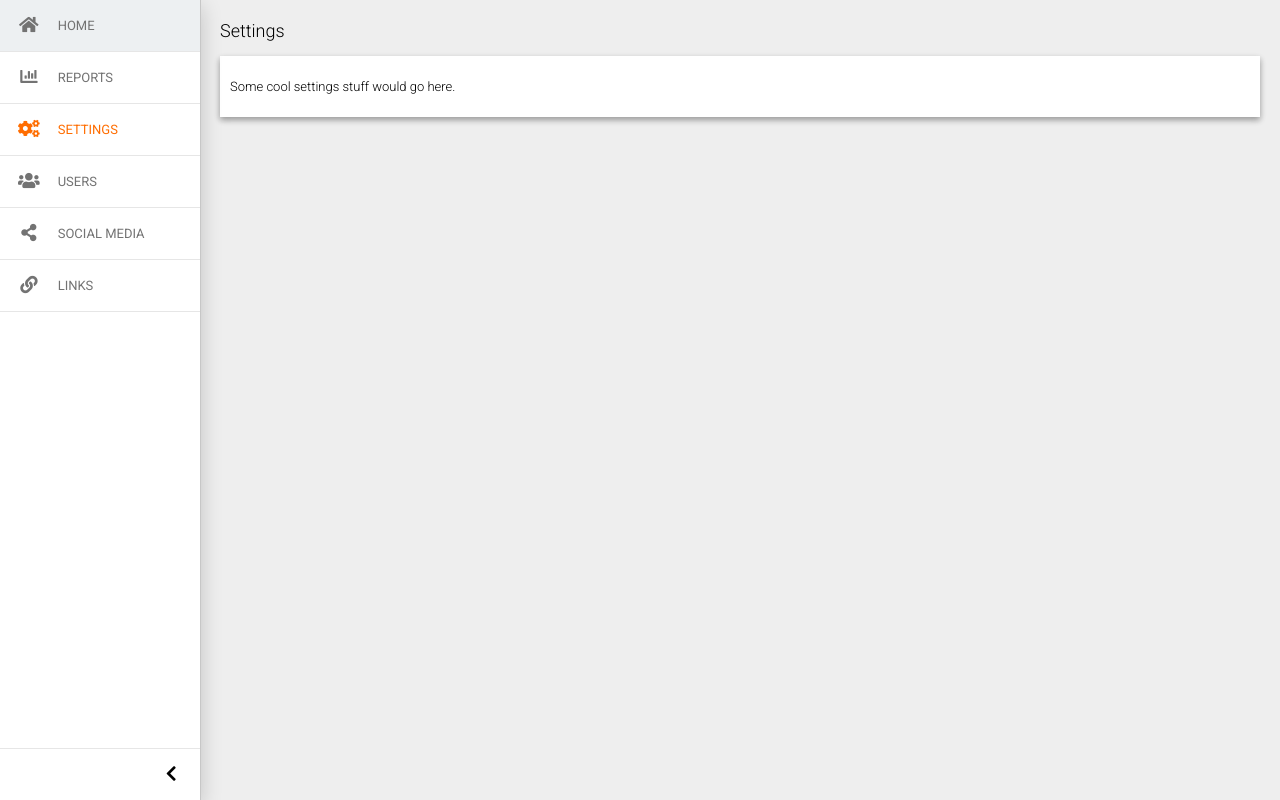
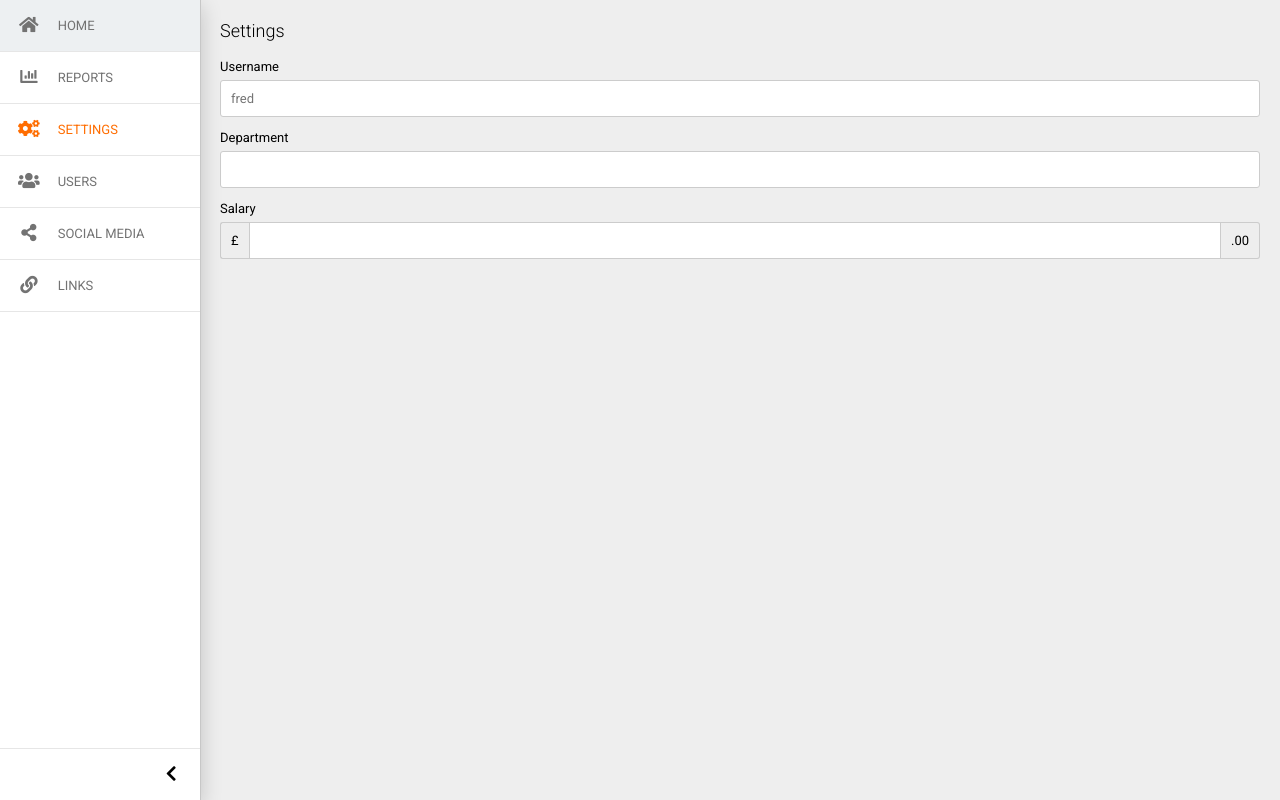
Before and after one commit to srayner/monel2, a React (Create React App) app: page /settings in a window 1280 px wide. Built offline with nearby package versions, Linux system fonts and the light colour scheme.

Commit message:
start to add input component

```diff
--- /dev/null
+++ b/src/components/Input/Input.js
@@ -0,0 +1,36 @@
+import React from 'react';
+import './Input.css';
+
+const Input = (props) => {
+
+    var prepend = null;
+    if (props.prepend) {
+        prepend = <span class="input-prepend">{props.prepend}</span>
+    }
+
+    var append = null;
+    if (props.append) {
+        append = <span class="input-append">{props.append}</span>
+    }
+
+    return (
+        <div class="FormControl">
+            <label for={props.id}>{props.label}</label>
+            <div class="input-control">
+                {prepend}
+                <input
+                    className={props.className}
+                    autocomplete="off"
+                    type="text"
+                    placeholder={props.placeholder}
+                    name={props.name}
+                    id={props.id}
+                    value={props.value}
+                />
+                {append}
+            </div>
+        </div>
+    );
+}
+
+export default Input;
--- /dev/null
+++ b/src/components/Input/Input.scss
@@ -0,0 +1,63 @@
+
+label {
+    margin: 0;
+    padding: 0;
+    font-size: 13px;
+}
+
+.input-control {
+    display: table;
+    width: 100%;
+    padding-top: 5px;
+    margin-bottom: 10px;
+}
+
+input[type="text"] {
+    display: table-cell;
+    font-family: inherit;
+    box-sizing: border-box;
+    padding: 10px;
+    font-size: 13px;
+    border: 1px solid #ccc;
+    border-radius: 3px;
+    width: 100%;
+    outline: none;
+}
+
+.input-prepend {
+    display: table-cell;
+    margin-top: 0;
+    box-sizing: border-box;
+    border: 1px solid #ccc;
+    border-right: none;
+    padding: 10px;
+    font-size: 13px;
+    width: 1%;
+    white-space: nowrap;
+    border-top-left-radius: 3px;
+    border-bottom-left-radius: 3px;
+}
+
+.input-append {
+    display: table-cell;
+    margin-top: 0;
+    box-sizing: border-box;
+    border: 1px solid #ccc;
+    border-left: none;
+    padding: 10px;
+    font-size: 13px;
+    width: 1%;
+    white-space: nowrap;
+    border-top-right-radius: 3px;
+    border-bottom-right-radius: 3px;
+}
+
+input[type="text"]:not(:first-child) {
+    border-top-left-radius: 0;
+    border-bottom-left-radius: 0;
+}
+
+input[type="text"]:not(:last-child) {
+    border-top-right-radius: 0;
+    border-bottom-right-radius: 0;
+}
--- a/src/pages/Settings.js
+++ b/src/pages/Settings.js
@@ -1,13 +1,18 @@
 import React from 'react';
 import Card from '../components/Card/Card';
+import Input from '../components/Input/Input';
 
 const Settings = (props) => {
     return (
         <div>
             <h2>Settings</h2>
-            <Card type="card-2">
-                <p>Some cool settings stuff would go here.</p>
-            </Card>
+
+                <form>
+                    <Input placeholder="fred" id='form-username' name="username" label="Username"/>
+                    <Input id='form-department' name="department" label="Department"/>
+                    <Input prepend="£" append=".00" id='form-salary' name="salary" label="Salary"/>
+                </form>
+
         </div>
     )
 }
```
Also changed, not shown: src/FormElements.sass (added).
